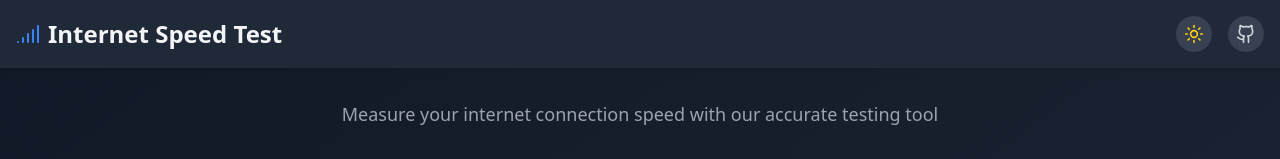
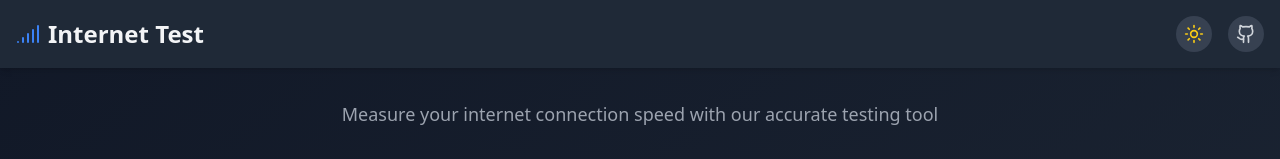
Before and after one commit to giraldi07/Internet-Test-App, a React (Vite) app: page / in a window 1280 px wide. Shown: the top 159 px of the page. Built offline with nearby package versions, Linux system fonts and the light colour scheme; no server answers.

Commit message:
modular code and update features

```diff
--- a/src/App.tsx
+++ b/src/App.tsx
@@ -82,7 +82,7 @@
           <div className="flex justify-between items-center">
             <div className="flex items-center gap-2">
               <Signal className="w-6 h-6 text-blue-500" />
-              <h1 className="text-2xl font-bold">Internet Speed Test</h1>
+              <h1 className="text-2xl font-bold">Internet Test</h1>
             </div>
             <div className="flex items-center gap-4">
               <button
```
